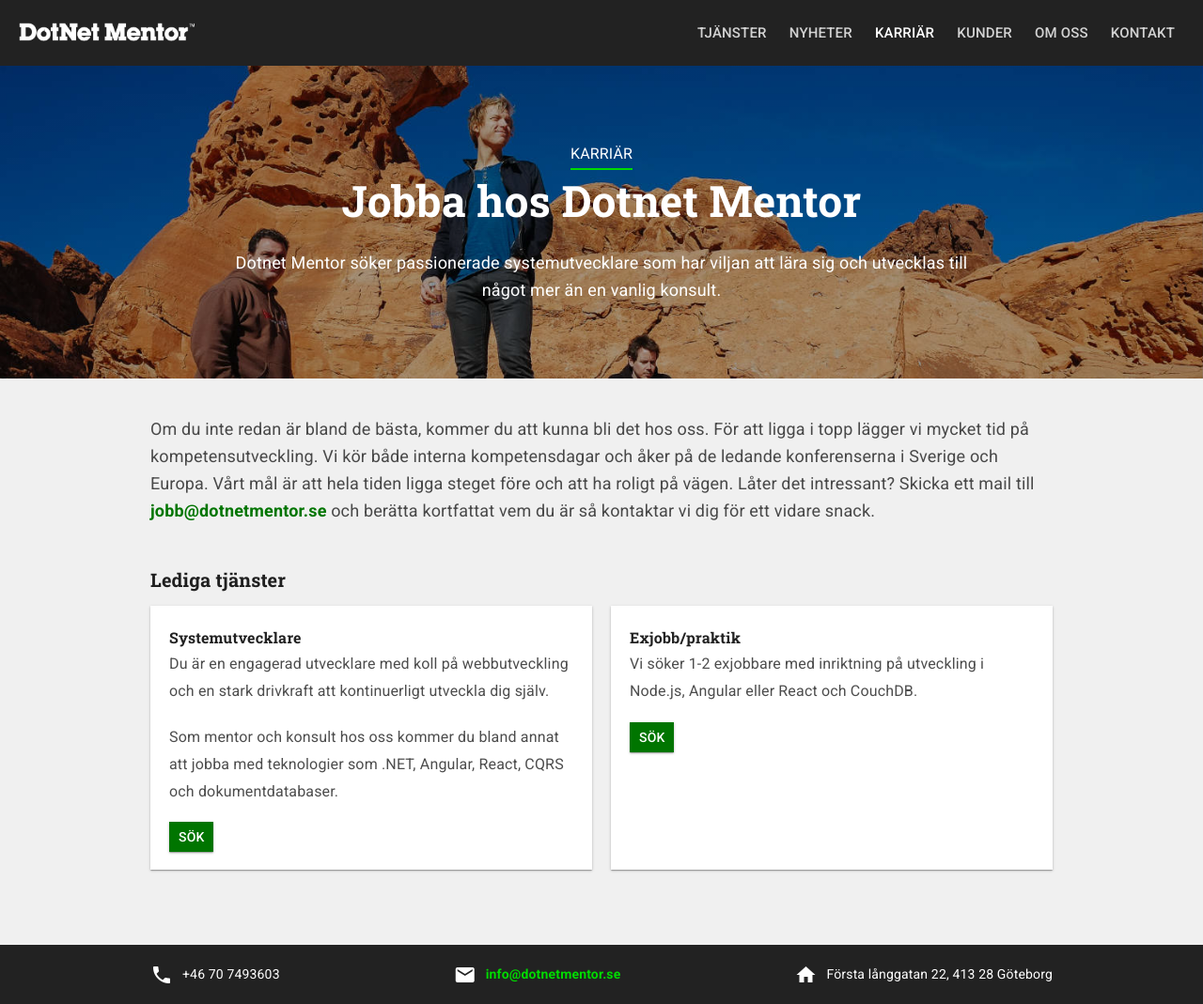
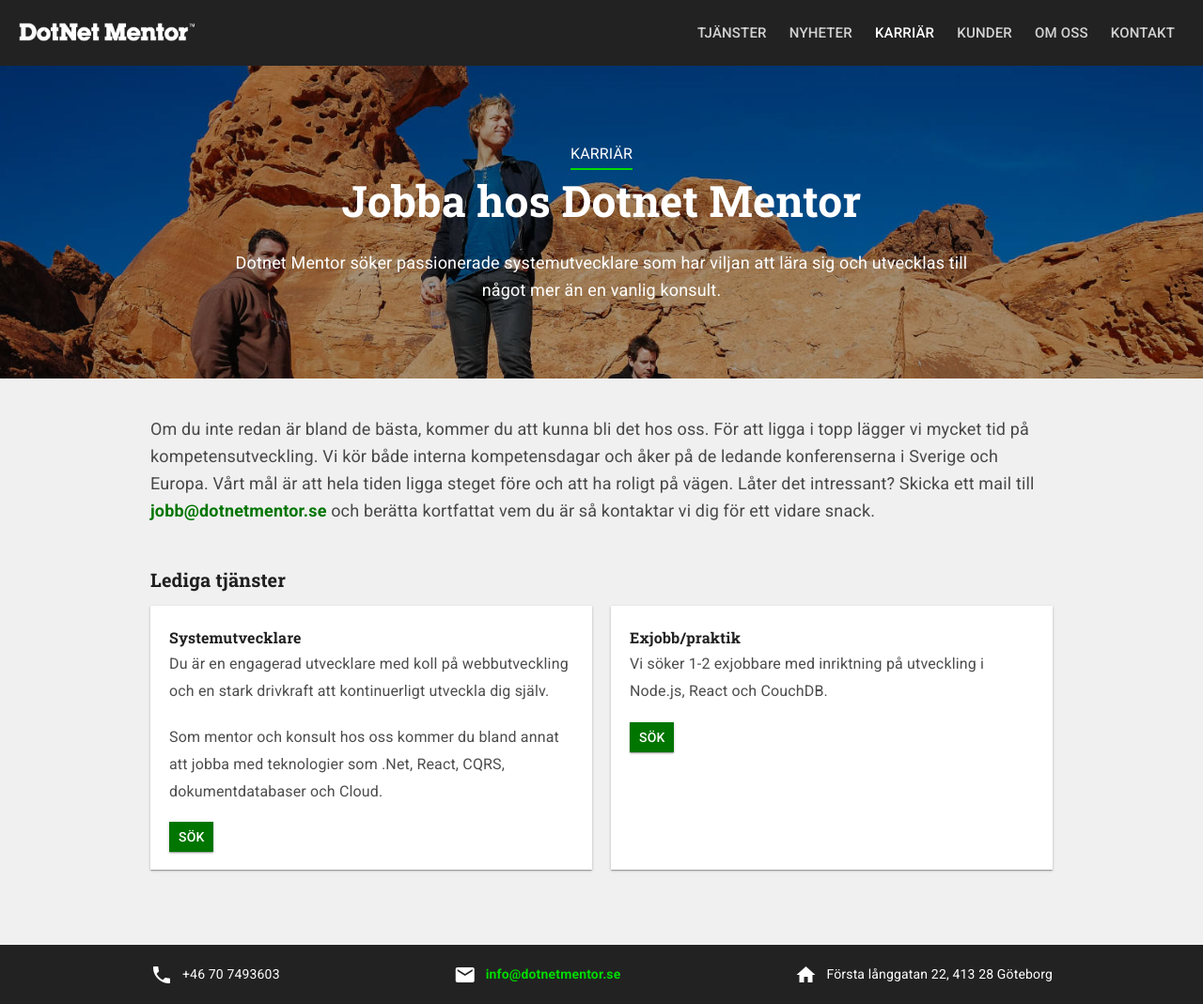
Before and after one commit to dotnetmentor/dotnetmentor-website, a Jekyll site: the page built from career.html, in a window 1280 px wide. Shown: the whole page at 94% size. Built offline with Jekyll 4.4.1, drawn with Linux system fonts in a browser that asks for light colours.

Commit message:
Careers update.

```diff
--- a/career.html
+++ b/career.html
@@ -21,13 +21,13 @@
         <div class="box card">
             <h5>Systemutvecklare</h5>
             <p>Du är en engagerad utvecklare med koll på webbutveckling och en stark drivkraft att kontinuerligt utveckla dig själv.</p>
-            <p>Som mentor och konsult hos oss kommer du bland annat att jobba med teknologier som .NET, Angular, React, CQRS och dokumentdatabaser.</p>
+            <p>Som mentor och konsult hos oss kommer du bland annat att jobba med teknologier som .Net, React, CQRS, dokumentdatabaser och Cloud.</p>
             <p><a class="btn" href="mailto:jobb@dotnetmentor.se">Sök</a>
         </div>
 
         <div class="box card">
             <h5>Exjobb/praktik</h5>
-            <p>Vi söker 1-2 exjobbare med inriktning på utveckling i Node.js, Angular eller React och CouchDB.</p>
+            <p>Vi söker 1-2 exjobbare med inriktning på utveckling i Node.js, React och CouchDB.</p>
             <p><a class="btn" href="mailto:jobb@dotnetmentor.se">Sök</a>
         </div>
     </div>
```
